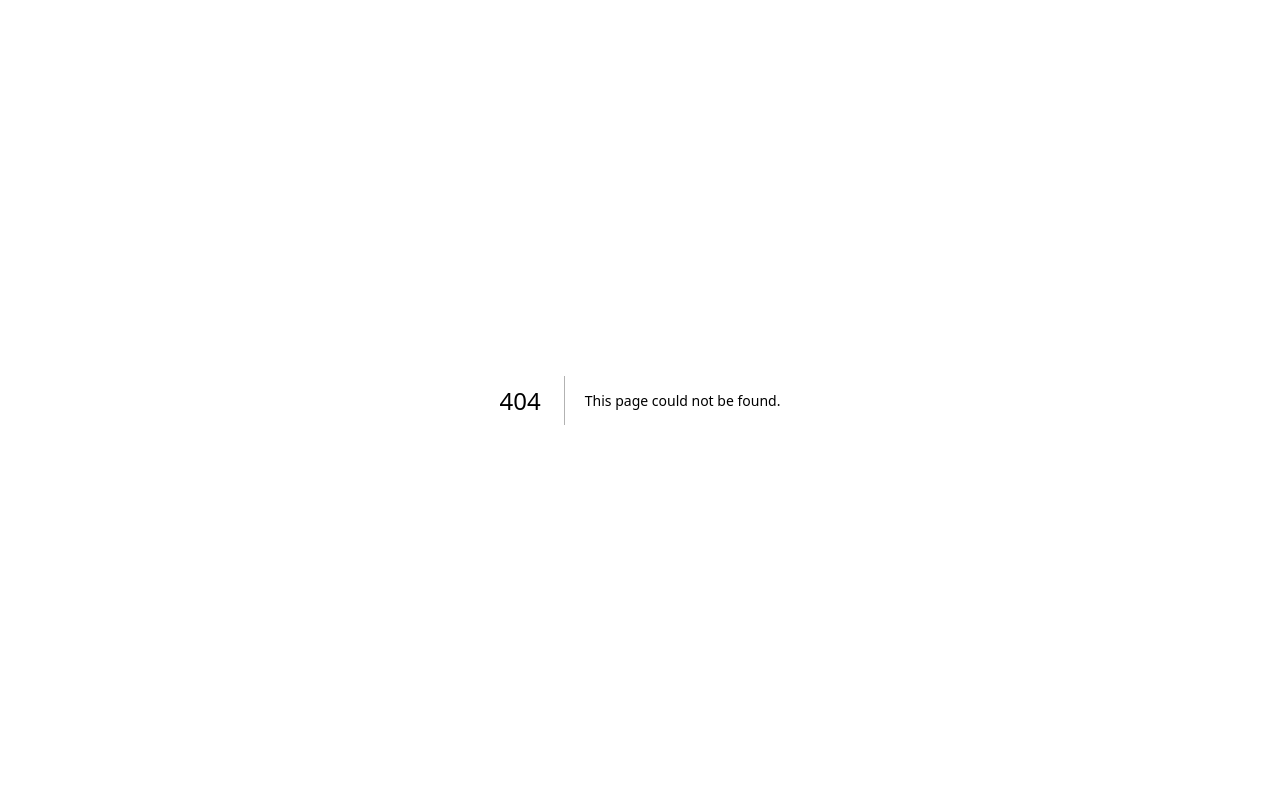
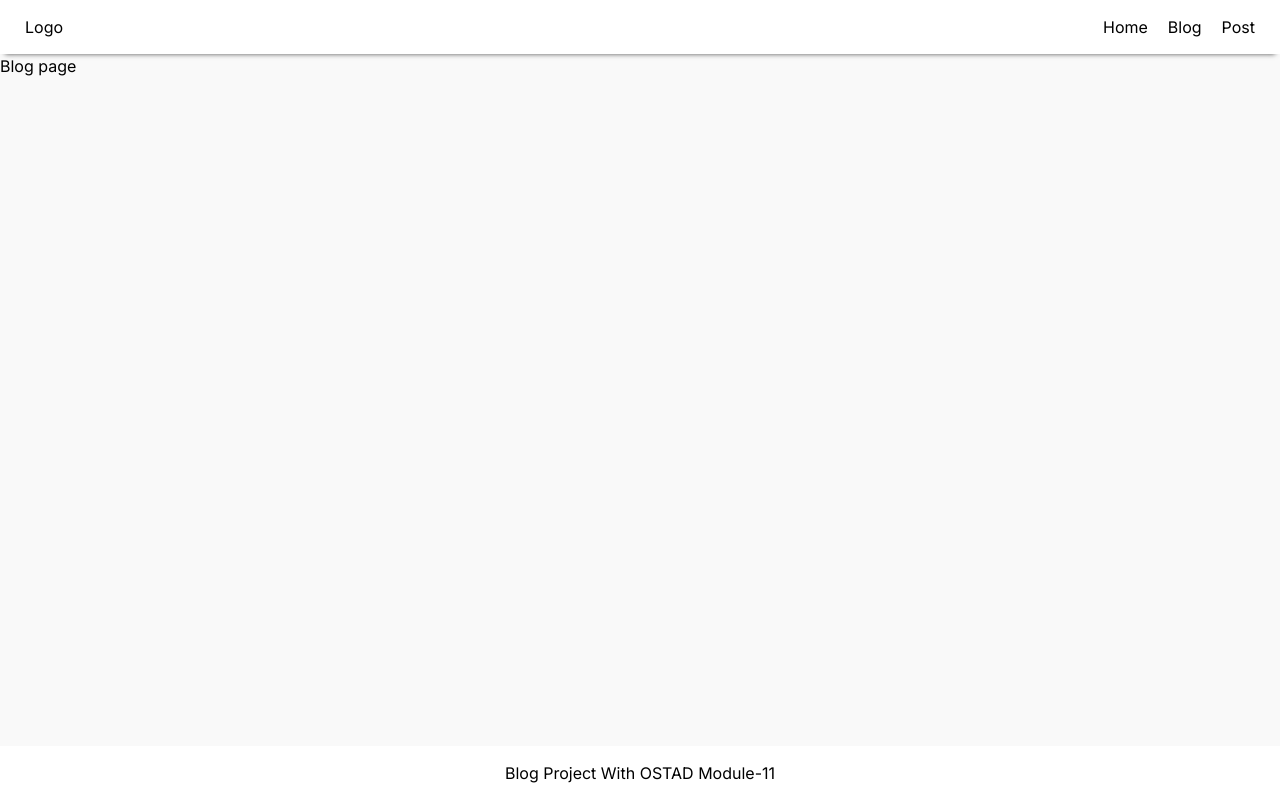
Before and after one commit to abdulhay103/blog-project-module11, a Next.js app: page /blog in a window 1280 px wide. Before the commit this address had no page. Built offline with nearby package versions, Linux system fonts and the light colour scheme.

Commit message:
page setup

```diff
--- /dev/null
+++ b/app/blog/page.js
@@ -0,0 +1,11 @@
+import React from "react";
+
+const page = () => {
+  return (
+    <div>
+      <h1>Blog page</h1>
+    </div>
+  );
+};
+
+export default page;
--- /dev/null
+++ b/app/components/Footer.js
@@ -0,0 +1,12 @@
+import React from "react";
+import styles from "./style.module.css";
+
+const Footer = () => {
+  return (
+    <footer className={styles.footer}>
+      <p className={styles.footerText}>Blog Project With OSTAD Module-11</p>
+    </footer>
+  );
+};
+
+export default Footer;
--- /dev/null
+++ b/app/components/Header.js
@@ -0,0 +1,27 @@
+import React from "react";
+import navData from "../utils/navData";
+import Link from "next/link";
+import styles from "./style.module.css";
+
+const Header = () => {
+  return (
+    <header className={styles.header}>
+      <nav className={styles.nav}>
+        <div>
+          <Link href={"/"}>Logo</Link>
+        </div>
+        <div className={styles.links}>
+          {navData.map((link) => {
+            return (
+              <Link href={link.href} key={link.id}>
+                {link.name}
+              </Link>
+            );
+          })}
+        </div>
+      </nav>
+    </header>
+  );
+};
+
+export default Header;
--- /dev/null
+++ b/app/components/style.module.css
@@ -0,0 +1,30 @@
+/* Header Part design */
+.header{
+    display: fixed;
+    box-shadow: 0px 5px 5px -5px #505050;
+    background-color: #fff;
+}
+
+.nav{
+    display: flex;
+    justify-content: space-between;
+    justify-items: center;
+    padding: 15px 25px;
+}
+.links{
+    display: flex;
+    gap: 20px;
+}
+
+
+/* Footer Part design */
+.footer{
+    width: 100%;
+    position: absolute;
+    bottom: 0;
+    text-align: center;
+    background-color: #fff;
+}
+.footerText{
+    padding: 15px 0px;
+}
--- a/app/globals.css
+++ b/app/globals.css
@@ -3,25 +3,11 @@
 @tailwind utilities;
 
 :root {
-  --foreground-rgb: 0, 0, 0;
-  --background-start-rgb: 214, 219, 220;
-  --background-end-rgb: 255, 255, 255;
-}
-
-@media (prefers-color-scheme: dark) {
-  :root {
-    --foreground-rgb: 255, 255, 255;
-    --background-start-rgb: 0, 0, 0;
-    --background-end-rgb: 0, 0, 0;
-  }
+  --backgroun-color: #f9f9f9;
+  --text-color:#000000;
 }
 
 body {
-  color: rgb(var(--foreground-rgb));
-  background: linear-gradient(
-      to bottom,
-      transparent,
-      rgb(var(--background-end-rgb))
-    )
-    rgb(var(--background-start-rgb));
+  color: var(--text-color);
+  background-color: var(--backgroun-color);
 }
--- /dev/null
+++ b/app/home.module.css
@@ -0,0 +1,3 @@
+.container{
+    padding: 0px 25px;
+}
--- a/app/layout.js
+++ b/app/layout.js
@@ -1,17 +1,23 @@
-import './globals.css'
-import { Inter } from 'next/font/google'
+import Footer from "./components/Footer";
+import Header from "./components/Header";
+import "./globals.css";
+import { Inter } from "next/font/google";
 
-const inter = Inter({ subsets: ['latin'] })
+const inter = Inter({ subsets: ["latin"] });
 
 export const metadata = {
-  title: 'Create Next App',
-  description: 'Generated by create next app',
-}
+  title: "Create Next App",
+  description: "Generated by create next app",
+};
 
 export default function RootLayout({ children }) {
   return (
     <html lang="en">
-      <body className={inter.className}>{children}</body>
+      <body className={inter.className}>
+        <Header />
+        <div>{children}</div>
+        <Footer />
+      </body>
     </html>
-  )
+  );
 }
--- a/app/page.js
+++ b/app/page.js
@@ -1,113 +1,12 @@
-import Image from 'next/image'
+import React from "react";
+import styles from "./home.module.css";
 
-export default function Home() {
+const page = () => {
   return (
-    <main className="flex min-h-screen flex-col items-center justify-between p-24">
-      <div className="z-10 max-w-5xl w-full items-center justify-between font-mono text-sm lg:flex">
-        <p className="fixed left-0 top-0 flex w-full justify-center border-b border-gray-300 bg-gradient-to-b from-zinc-200 pb-6 pt-8 backdrop-blur-2xl dark:border-neutral-800 dark:bg-zinc-800/30 dark:from-inherit lg:static lg:w-auto  lg:rounded-xl lg:border lg:bg-gray-200 lg:p-4 lg:dark:bg-zinc-800/30">
-          Get started by editing&nbsp;
-          <code className="font-mono font-bold">app/page.js</code>
-        </p>
-        <div className="fixed bottom-0 left-0 flex h-48 w-full items-end justify-center bg-gradient-to-t from-white via-white dark:from-black dark:via-black lg:static lg:h-auto lg:w-auto lg:bg-none">
-          <a
-            className="pointer-events-none flex place-items-center gap-2 p-8 lg:pointer-events-auto lg:p-0"
-            href="https://vercel.com?utm_source=create-next-app&utm_medium=appdir-template&utm_campaign=create-next-app"
-            target="_blank"
-            rel="noopener noreferrer"
-          >
-            By{' '}
-            <Image
-              src="/vercel.svg"
-              alt="Vercel Logo"
-              className="dark:invert"
-              width={100}
-              height={24}
-              priority
-            />
-          </a>
-        </div>
-      </div>
+    <main className={styles.container}>
+      <h1>Home Page</h1>
+    </main>
+  );
+};
 
-      <div className="relative flex place-items-center before:absolute before:h-[300px] before:w-[480px] before:-translate-x-1/2 before:rounded-full before:bg-gradient-radial before:from-white before:to-transparent before:blur-2xl before:content-[''] after:absolute after:-z-20 after:h-[180px] after:w-[240px] after:translate-x-1/3 after:bg-gradient-conic after:from-sky-200 after:via-blue-200 after:blur-2xl after:content-[''] before:dark:bg-gradient-to-br before:dark:from-transparent before:dark:to-blue-700 before:dark:opacity-10 after:dark:from-sky-900 after:dark:via-[#0141ff] after:dark:opacity-40 before:lg:h-[360px] z-[-1]">
-        <Image
-          className="relative dark:drop-shadow-[0_0_0.3rem_#ffffff70] dark:invert"
-          src="/next.svg"
-          alt="Next.js Logo"
-          width={180}
-          height={37}
-          priority
-        />
-      </div>
-
-      <div className="mb-32 grid text-center lg:max-w-5xl lg:w-full lg:mb-0 lg:grid-cols-4 lg:text-left">
-        <a
-          href="https://nextjs.org/docs?utm_source=create-next-app&utm_medium=appdir-template&utm_campaign=create-next-app"
-          className="group rounded-lg border border-transparent px-5 py-4 transition-colors hover:border-gray-300 hover:bg-gray-100 hover:dark:border-neutral-700 hover:dark:bg-neutral-800/30"
-          target="_blank"
-          rel="noopener noreferrer"
-        >
-          <h2 className={`mb-3 text-2xl font-semibold`}>
-            Docs{' '}
-            <span className="inline-block transition-transform group-hover:translate-x-1 motion-reduce:transform-none">
-              -&gt;
-            </span>
-          </h2>
-          <p className={`m-0 max-w-[30ch] text-sm opacity-50`}>
-            Find in-depth information about Next.js features and API.
-          </p>
-        </a>
-
-        <a
-          href="https://nextjs.org/learn?utm_source=create-next-app&utm_medium=appdir-template-tw&utm_campaign=create-next-app"
-          className="group rounded-lg border border-transparent px-5 py-4 transition-colors hover:border-gray-300 hover:bg-gray-100 hover:dark:border-neutral-700 hover:dark:bg-neutral-800 hover:dark:bg-opacity-30"
-          target="_blank"
-          rel="noopener noreferrer"
-        >
-          <h2 className={`mb-3 text-2xl font-semibold`}>
-            Learn{' '}
-            <span className="inline-block transition-transform group-hover:translate-x-1 motion-reduce:transform-none">
-              -&gt;
-            </span>
-          </h2>
-          <p className={`m-0 max-w-[30ch] text-sm opacity-50`}>
-            Learn about Next.js in an interactive course with&nbsp;quizzes!
-          </p>
-        </a>
-
-        <a
-          href="https://vercel.com/templates?framework=next.js&utm_source=create-next-app&utm_medium=appdir-template&utm_campaign=create-next-app"
-          className="group rounded-lg border border-transparent px-5 py-4 transition-colors hover:border-gray-300 hover:bg-gray-100 hover:dark:border-neutral-700 hover:dark:bg-neutral-800/30"
-          target="_blank"
-          rel="noopener noreferrer"
-        >
-          <h2 className={`mb-3 text-2xl font-semibold`}>
-            Templates{' '}
-            <span className="inline-block transition-transform group-hover:translate-x-1 motion-reduce:transform-none">
-              -&gt;
-            </span>
-          </h2>
-          <p className={`m-0 max-w-[30ch] text-sm opacity-50`}>
-            Explore the Next.js 13 playground.
-          </p>
-        </a>
-
-        <a
-          href="https://vercel.com/new?utm_source=create-next-app&utm_medium=appdir-template&utm_campaign=create-next-app"
-          className="group rounded-lg border border-transparent px-5 py-4 transition-colors hover:border-gray-300 hover:bg-gray-100 hover:dark:border-neutral-700 hover:dark:bg-neutral-800/30"
-          target="_blank"
-          rel="noopener noreferrer"
-        >
-          <h2 className={`mb-3 text-2xl font-semibold`}>
-            Deploy{' '}
-            <span className="inline-block transition-transform group-hover:translate-x-1 motion-reduce:transform-none">
-              -&gt;
-            </span>
-          </h2>
-          <p className={`m-0 max-w-[30ch] text-sm opacity-50`}>
-            Instantly deploy your Next.js site to a shareable URL with Vercel.
-          </p>
-        </a>
-      </div>
-    </main>
-  )
-}
+export default page;
--- /dev/null
+++ b/app/post/page.js
@@ -0,0 +1,11 @@
+import React from "react";
+
+const page = () => {
+  return (
+    <main>
+      <h1>Post Page</h1>
+    </main>
+  );
+};
+
+export default page;
--- /dev/null
+++ b/app/utils/navData.js
@@ -0,0 +1,7 @@
+const navData = [
+  { id: 1, href: "/", name: "Home" },
+  { id: 2, href: "/blog", name: "Blog" },
+  { id: 3, href: "/post", name: "Post" },
+];
+
+export default navData;
```
